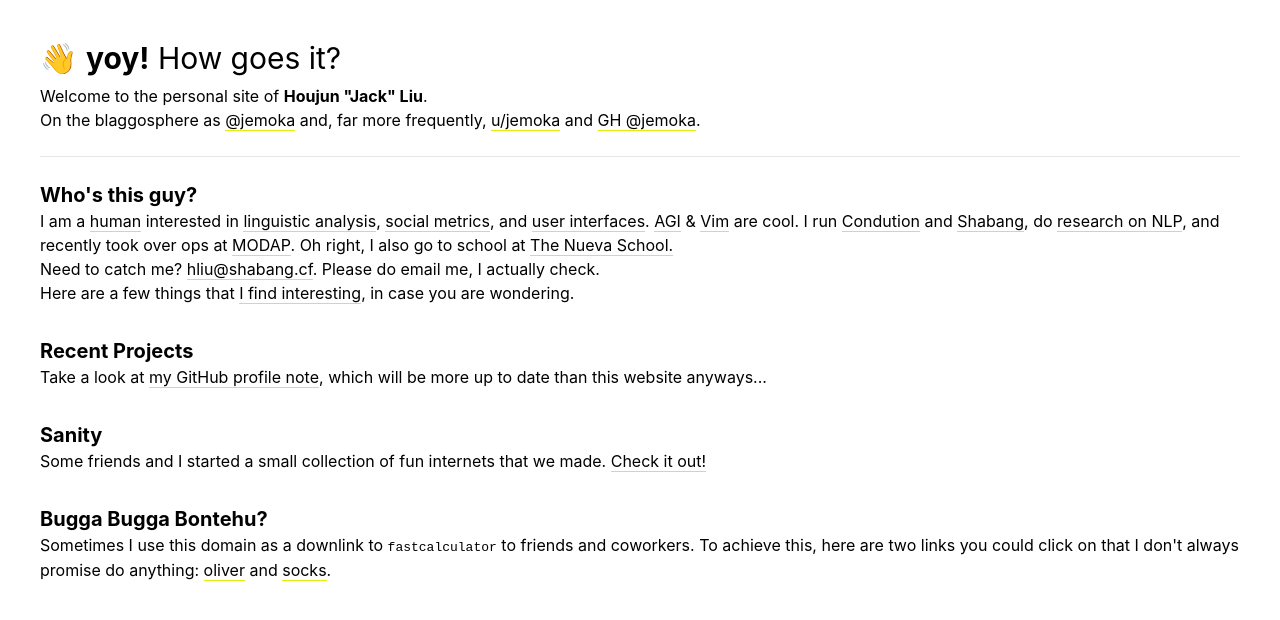
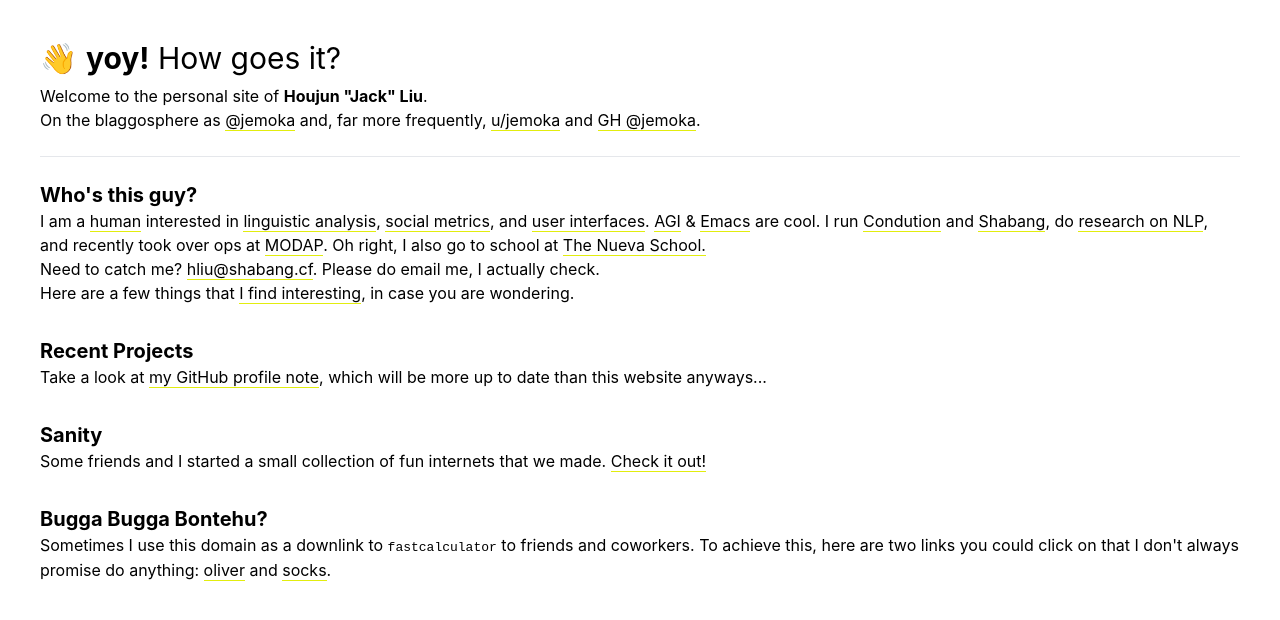
Before and after one commit to Jemoka/me, a Next.js app: page / in a window 1280 px wide. Shown: the top 620 px of the page. Built offline with nearby package versions, Linux system fonts and the light colour scheme.

Commit message:
I CONCEDE

```diff
--- a/pages/index.js
+++ b/pages/index.js
@@ -15,7 +15,7 @@
             <hr />
             <br />
             <h1 className="text-xl font-bold">Who's this guy?</h1>
-            I am a <a href="https://avatars.githubusercontent.com/u/28765741?v=4">human</a> interested in <a href="https://arxiv.org/abs/2104.10661">linguistic analysis</a>, <a href="https://www.preprints.org/manuscript/202004.0214/v1">social metrics</a>, and <a href="https://www.shabang.cf/">user interfaces</a>. <a href="https://en.wikipedia.org/wiki/Artificial_general_intelligence">AGI</a> & <a href="https://www.vim.org/">Vim</a> are cool. I run <a href="https://www.condution.com/">Condution</a> and <a href="https://www.shabang.cf/">Shabang</a>, do <a href="https://arxiv.org/abs/2104.10661">research on NLP</a>, and recently took over ops at <a href="http://modap.io/">MODAP</a>. Oh right, I also go to school at <a href="https://www.nuevaschool.org/">The Nueva School.</a>
+            I am a <a href="https://avatars.githubusercontent.com/u/28765741?v=4">human</a> interested in <a href="https://arxiv.org/abs/2104.10661">linguistic analysis</a>, <a href="https://www.preprints.org/manuscript/202004.0214/v1">social metrics</a>, and <a href="https://www.shabang.cf/">user interfaces</a>. <a href="https://en.wikipedia.org/wiki/Artificial_general_intelligence">AGI</a> & <a href="https://www.gnu.org/software/emacs/">Emacs</a> are cool. I run <a href="https://www.condution.com/">Condution</a> and <a href="https://www.shabang.cf/">Shabang</a>, do <a href="https://arxiv.org/abs/2104.10661">research on NLP</a>, and recently took over ops at <a href="http://modap.io/">MODAP</a>. Oh right, I also go to school at <a href="https://www.nuevaschool.org/">The Nueva School.</a>
             <br />
             Need to catch me? <a href="mailto:hliu@shabang.cf">hliu@shabang.cf</a>. Please do email me, I actually check.
             <br />
```
